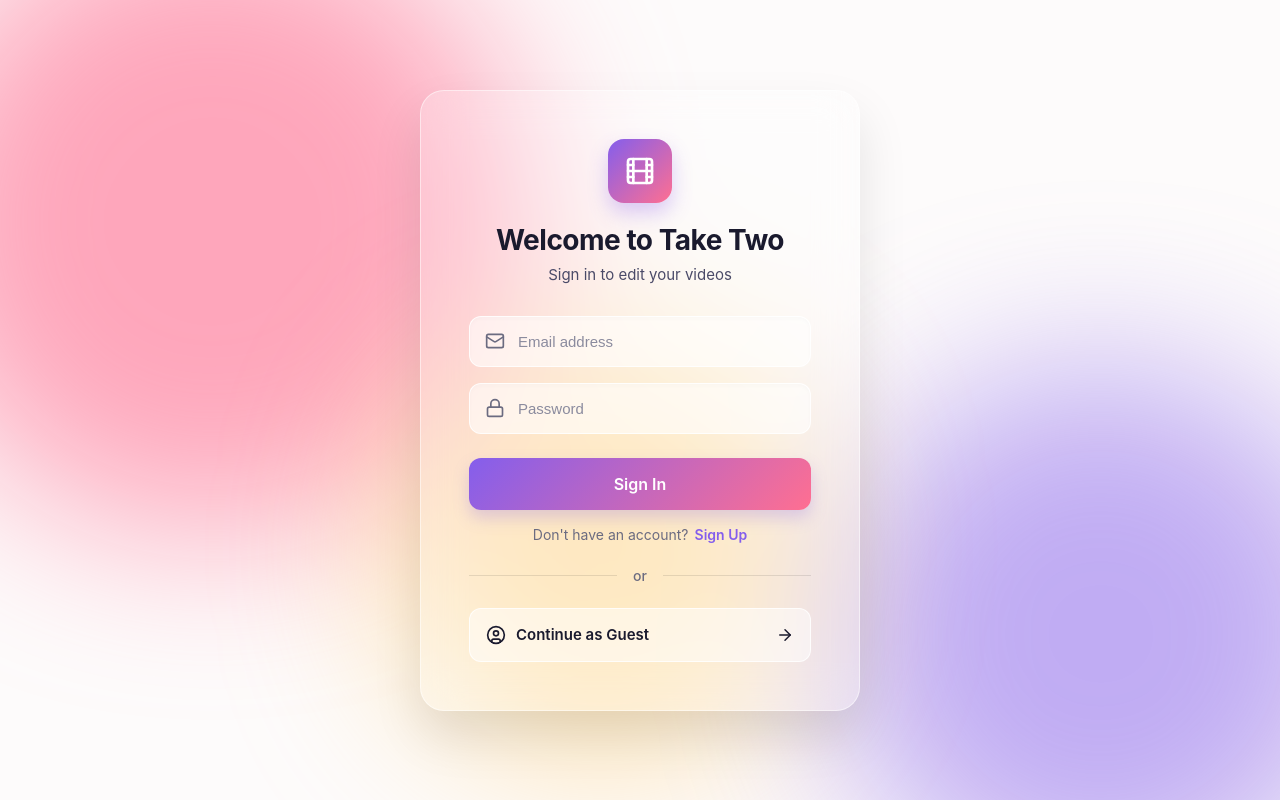
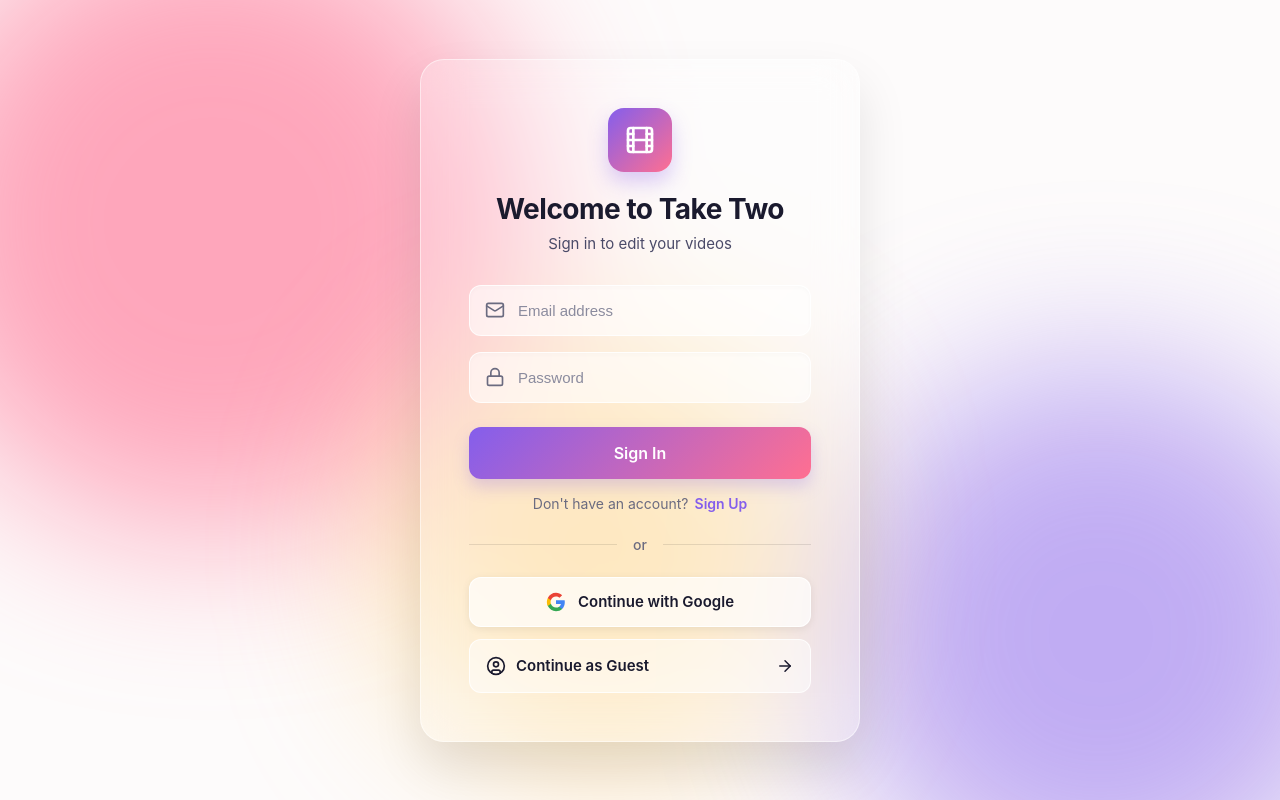
Before and after one commit to AITX-codex-hackathon/TakeTwo, a React (Vite) app in the folder frontend/: page / in a window 1280 px wide. Built offline with nearby package versions, Linux system fonts and the light colour scheme.

Commit message:
Add Google Sign-In and Sign-Up authentication

```diff
--- a/frontend/src/firebase.js
+++ b/frontend/src/firebase.js
@@ -1,5 +1,5 @@
 import { initializeApp } from "firebase/app";
-import { getAuth } from "firebase/auth";
+import { getAuth, GoogleAuthProvider } from "firebase/auth";
 
 const firebaseConfig = {
   apiKey: "AIzaSyBVWQ8k5ATx7QL_23ILjYlQbFjFkRW6kcQ",
@@ -13,3 +13,4 @@
 
 const app = initializeApp(firebaseConfig);
 export const auth = getAuth(app);
+export const googleProvider = new GoogleAuthProvider();
--- a/frontend/src/index.css
+++ b/frontend/src/index.css
@@ -608,3 +608,28 @@
 .toggle-btn:hover {
   text-decoration: underline;
 }
+
+.btn-google {
+  width: 100%;
+  background: rgba(255, 255, 255, 0.7);
+  border: 1px solid rgba(255, 255, 255, 0.9);
+  color: #1a1a2e;
+  padding: 14px 16px;
+  font-size: 15px;
+  border-radius: 12px;
+  font-weight: 600;
+  display: flex;
+  align-items: center;
+  justify-content: center;
+  gap: 12px;
+  cursor: pointer;
+  transition: all 0.2s ease;
+  box-shadow: 0 2px 8px rgba(0,0,0,0.08);
+  margin-bottom: 12px;
+}
+
+.btn-google:hover {
+  background: rgba(255, 255, 255, 0.95);
+  transform: translateY(-2px);
+  box-shadow: 0 8px 20px rgba(0, 0, 0, 0.1);
+}
--- a/frontend/src/pages/Login.jsx
+++ b/frontend/src/pages/Login.jsx
@@ -1,7 +1,7 @@
 import React, { useState } from "react";
 import { Mail, Lock, UserCircle, Film, ArrowRight } from "lucide-react";
-import { auth } from "../firebase";
-import { signInWithEmailAndPassword, createUserWithEmailAndPassword } from "firebase/auth";
+import { auth, googleProvider } from "../firebase";
+import { signInWithEmailAndPassword, createUserWithEmailAndPassword, signInWithPopup } from "firebase/auth";
 
 export default function Login({ onLogin }) {
   const [email, setEmail] = useState("");
@@ -23,6 +23,16 @@
       } catch (err) {
         setError(err.message.replace("Firebase: ", ""));
       }
+    }
+  };
+
+  const handleGoogleLogin = async () => {
+    setError("");
+    try {
+      await signInWithPopup(auth, googleProvider);
+      onLogin();
+    } catch (err) {
+      setError(err.message.replace("Firebase: ", ""));
     }
   };
 
@@ -90,6 +100,16 @@
           <span>or</span>
         </div>
 
+        <button type="button" className="btn-google" onClick={handleGoogleLogin}>
+          <svg className="google-icon" viewBox="0 0 24 24" width="20" height="20" xmlns="http://www.w3.org/2000/svg">
+            <path d="M22.56 12.25c0-.78-.07-1.53-.2-2.25H12v4.26h5.92c-.26 1.37-1.04 2.53-2.21 3.31v2.77h3.57c2.08-1.92 3.28-4.74 3.28-8.09z" fill="#4285F4"/>
+            <path d="M12 23c2.97 0 5.46-.98 7.28-2.66l-3.57-2.77c-.98.66-2.23 1.06-3.71 1.06-2.86 0-5.29-1.93-6.16-4.53H2.18v2.84C3.99 20.53 7.7 23 12 23z" fill="#34A853"/>
+            <path d="M5.84 14.09c-.22-.66-.35-1.36-.35-2.09s.13-1.43.35-2.09V7.07H2.18C1.43 8.55 1 10.22 1 12s.43 3.45 1.18 4.93l2.85-2.22.81-.62z" fill="#FBBC05"/>
+            <path d="M12 5.38c1.62 0 3.06.56 4.21 1.64l3.15-3.15C17.45 2.09 14.97 1 12 1 7.7 1 3.99 3.47 2.18 7.07l3.66 2.84c.87-2.6 3.3-4.53 6.16-4.53z" fill="#EA4335"/>
+          </svg>
+          <span>{isSignUp ? "Sign up with Google" : "Continue with Google"}</span>
+        </button>
+
         <button type="button" className="btn-guest" onClick={handleGuest}>
           <UserCircle size={20} />
           <span>Continue as Guest</span>
```
